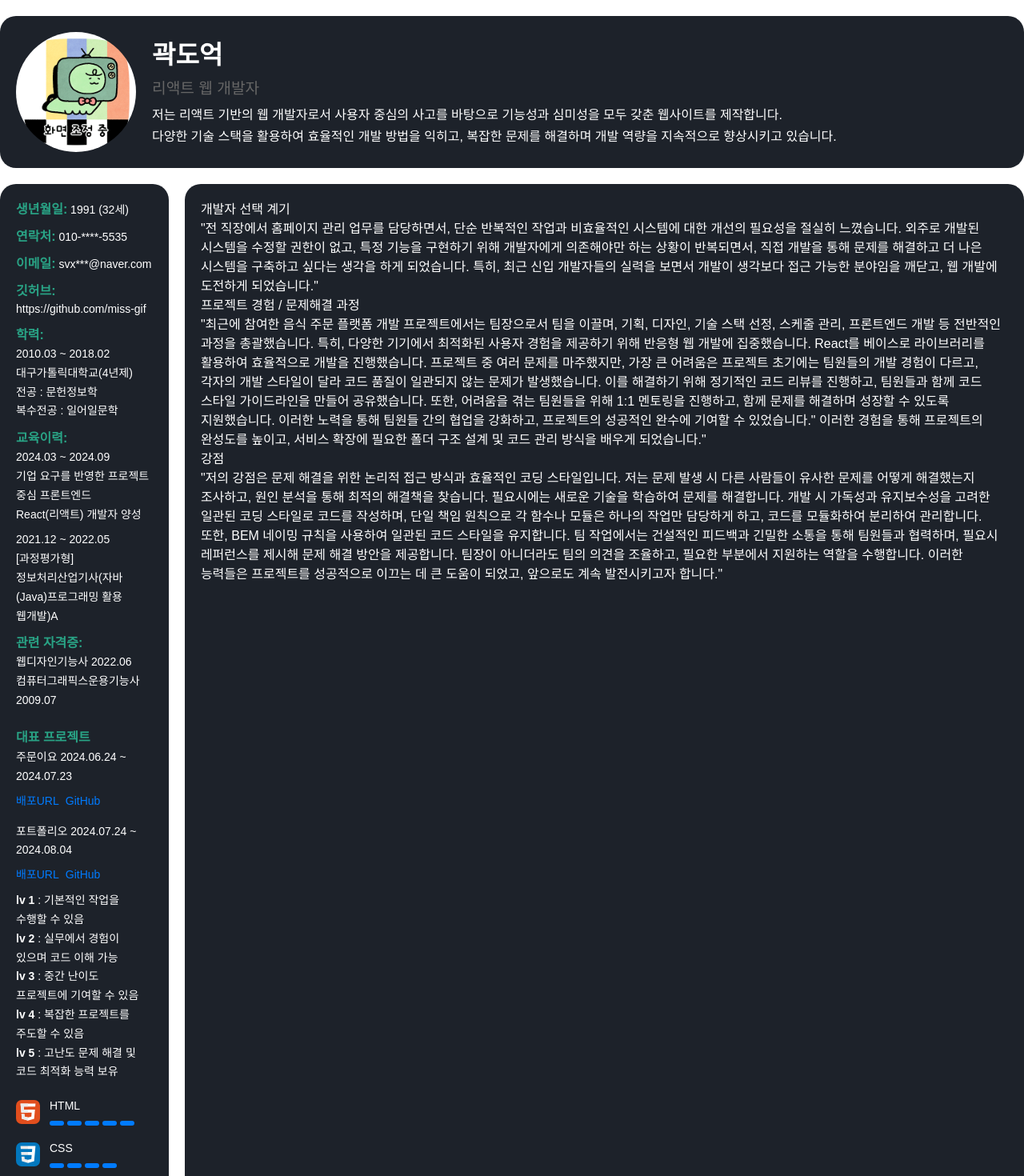
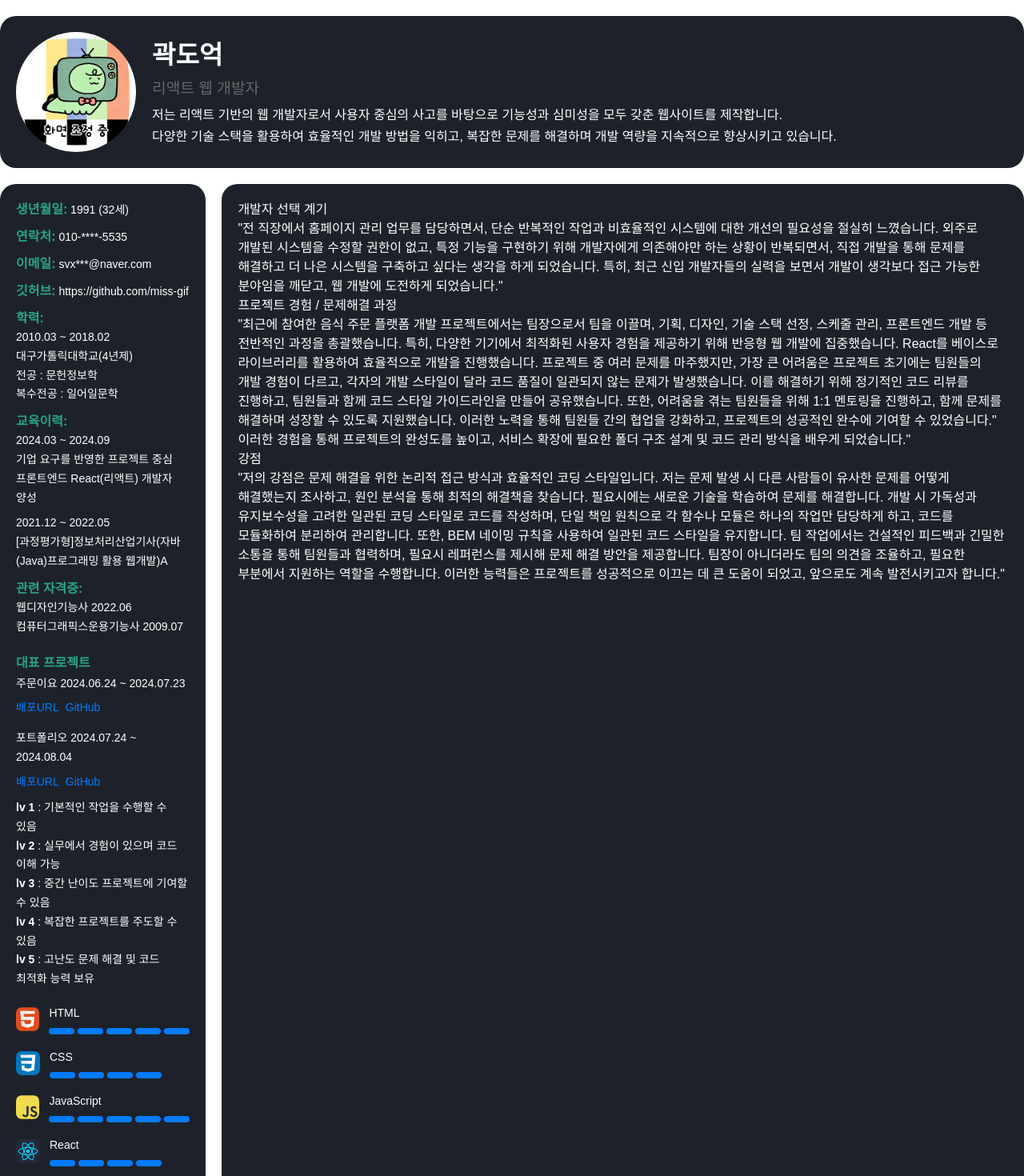
Before and after one commit to miss-gif/portfolio-final, a React (Vite) app: page /cv in a window 1280 px wide. Shown: the top 1470 px of the page at 80% size. Built offline with nearby package versions, Linux system fonts and the light colour scheme; no server answers.

Commit message:
Css : cv 수정

```diff
--- a/src/components/cv/Left.scss
+++ b/src/components/cv/Left.scss
@@ -1,7 +1,7 @@
 $color: hsl(165, 60%, 40%);
 
 .cv__left {
-  width: 250px;
+  width: 25%;
   display: flex;
   flex-direction: column;
   gap: 10px;
@@ -117,8 +117,8 @@ $color: hsl(165, 60%, 40%);
     gap: 4px;
   }
   &__level {
-    width: 18px;
-    height: 6px;
+    width: 32px;
+    height: 8px;
     background-color: #007bff;
     border-radius: 8px;
   }
--- a/src/components/cv/Right.scss
+++ b/src/components/cv/Right.scss
@@ -7,21 +7,4 @@
   border-radius: 20px;
   background-color: hsl(217, 18%, 14%);
   color: #fff;
-  .profile-details,
-  .project-history,
-  .degree {
-    &__detail {
-      .project-detail__title,
-      .degree-detail__title {
-      }
-
-      .project-detail__duration,
-      .degree-detail__duration {
-      }
-
-      .project-detail__description,
-      .degree-detail__description {
-      }
-    }
-  }
 }
```
